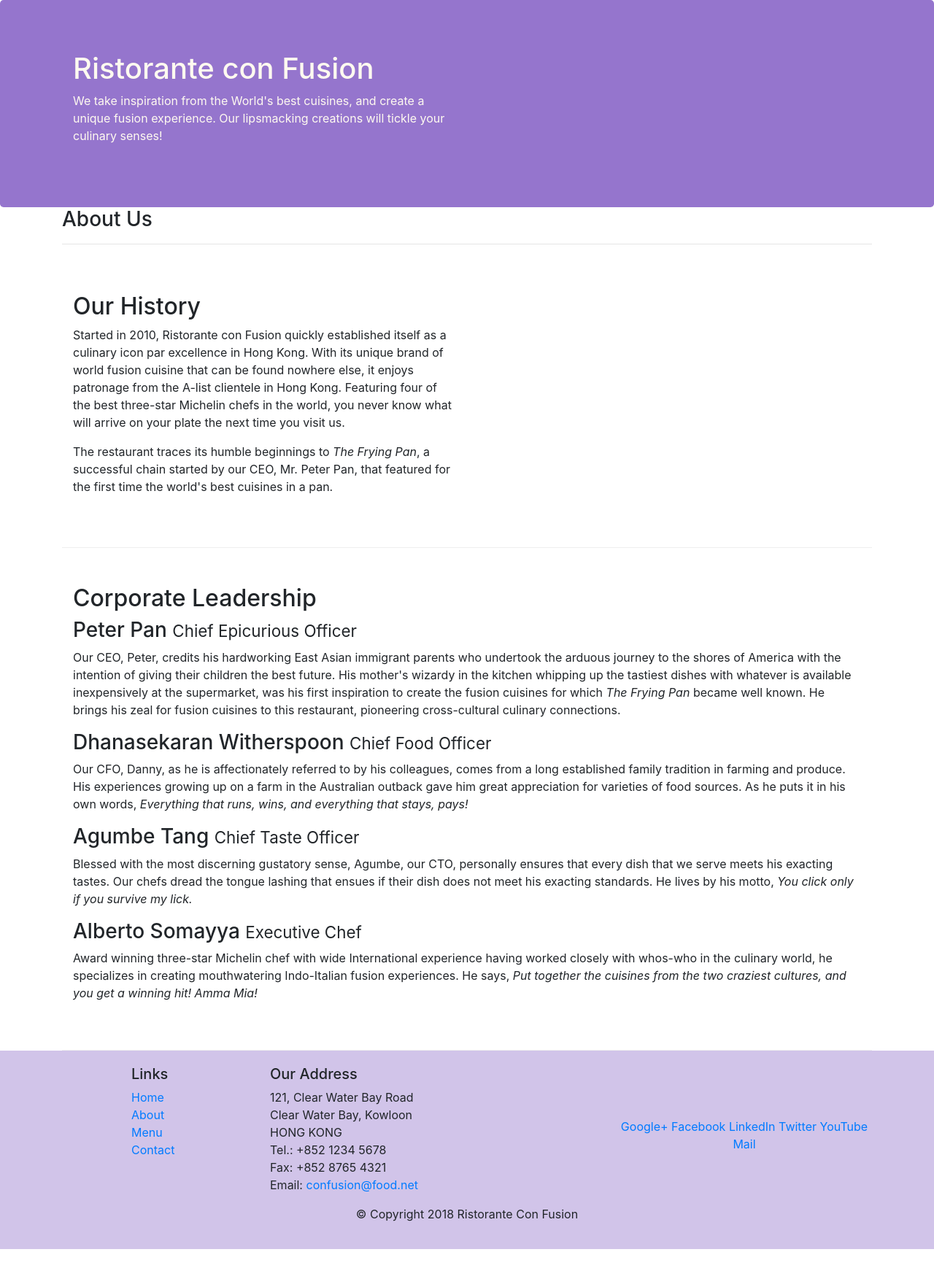
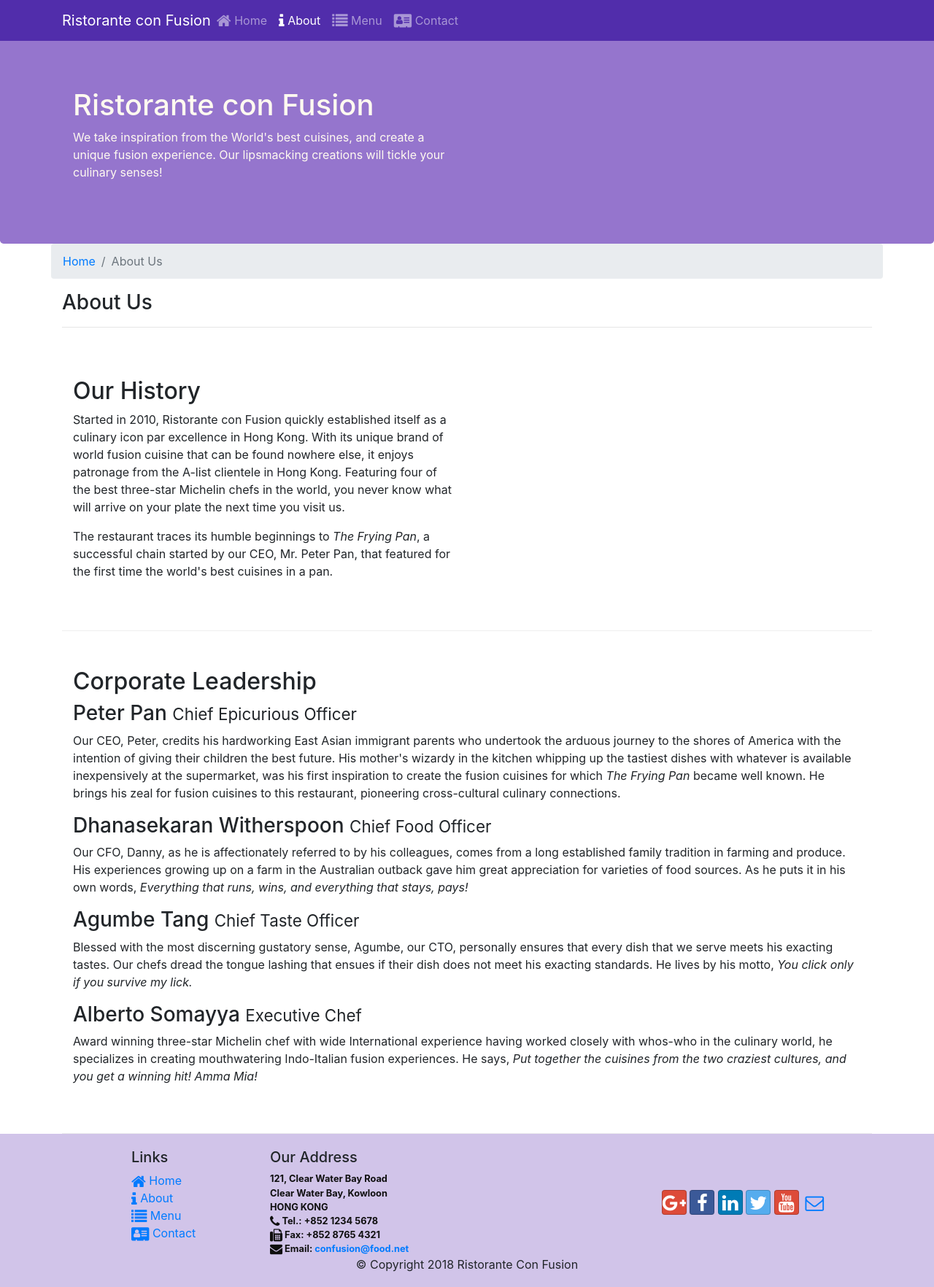
Before and after one commit to chiragxarora/BootStrap-4, a website: page aboutus.html in a window 1280 px wide. Shown: the whole page at 73% size. Before the commit the page ends 1712 px from the top, so only its background shows below. Drawn offline with nearby package versions, Linux system fonts and the light colour scheme.

Commit message:
navbar and icon fonts

```diff
--- a/aboutus.html
+++ b/aboutus.html
@@ -9,12 +9,32 @@
 
     <!-- Bootstrap CSS -->
     <link rel="stylesheet" href="node_modules/bootstrap/dist/css/bootstrap.min.css">
+    <link rel="stylesheet" href="node_modules/font-awesome/css/font-awesome.min.css">
+    <link rel="stylesheet" href="node_modules/bootstrap-social/bootstrap-social.css">
     <link rel="stylesheet" href="css/styles.css">
     <title>Ristorante Con Fusion: About Us</title>
 
 </head>
 
 <body>
+
+    <nav class="navbar navbar-dark navbar-expand-sm fixed-top">
+        <div class="container">
+            <button class="navbar-toggler" type="button" data-toggle="collapse" data-target="#Navbar">
+                <span class="navbar-toggler-icon"></span>
+            </button>
+            <a class="navbar-brand mr-auto" href="./index.html">Ristorante con Fusion</a>
+            <div class="collapse navbar-collapse" id="Navbar">
+                <ul class="navbar-nav mr-auto">
+                    <li class="nav-item"><a class="nav-link" href="./index.html"><span class="fa fa-lg fa-home"></span> Home</a></li>
+                    <li class="nav-item active"><a class="nav-link" href="#"><span class="fa fa-lg fa-info"></span> About</a></li>
+                    <li class="nav-item"><a class="nav-link" href="#"><span class="fa fa-lg fa-list"></span> Menu</a></li>
+                    <li class="nav-item"><a class="nav-link" href="#"><span class="fa fa-lg fa-address-card"></span> Contact</a></li>
+                </ul>
+            </div>
+
+        </div>
+    </nav>
 
     <header class="jumbotron">
         <div class="container">
@@ -31,13 +51,17 @@
 
     <div class="container">
         <div class="row">
+            <ol class="col-12 breadcrumb">
+                <li class="breadcrumb-item"><a href="./index.html">Home</a></li>
+                <li class="breadcrumb-item active">About Us</li>
+            </ol>
             <div class="col-12">
                <h3>About Us</h3>
                <hr>
             </div>
         </div>
 
-        <div class="row row-content">
+        <div class="row row-content align-items-center">
             <div class="col-12 col-sm-6">
                 <h2>Our History</h2>
                 <p>Started in 2010, Ristorante con Fusion quickly established itself as a culinary icon par excellence in Hong Kong. With its unique brand of world fusion cuisine that can be found nowhere else, it enjoys patronage from the A-list clientele in Hong Kong.  Featuring four of the best three-star Michelin chefs in the world, you never know what will arrive on your plate the next time you visit us.</p>
@@ -48,7 +72,7 @@
         </div>
 
 
-        <div class="row row-content">
+        <div class="row row-content align-items-center">
             <div class="col-12">
                 <h2>Corporate Leadership</h2>
                 <h3>Peter Pan <small>Chief Epicurious Officer</small></h3>
@@ -70,31 +94,31 @@
                 <div class="col-4 offset-1 col-sm-2">
                     <h5>Links</h5>
                     <ul class="list-unstyled">
-                        <li><a href="#">Home</a></li>
-                        <li><a href="#">About</a></li>
-                        <li><a href="#">Menu</a></li>
-                        <li><a href="#">Contact</a></li>
+                        <li><a href="./index.html"><span class="fa fa-lg fa-home"></span> Home</a></li>
+                        <li><a href="#"><span class="fa fa-lg fa-info"></span> About</a></li>
+                        <li><a href="#"><span class="fa fa-lg fa-list"></span> Menu</a></li>
+                        <li><a href="#"><span class="fa fa-lg fa-address-card"></span> Contact</a></li>
                     </ul>
                 </div>
                 <div class="col-7 col-sm-5">
                     <h5>Our Address</h5>
-                    <address>
+                    <address class="address">
 		              121, Clear Water Bay Road<br>
 		              Clear Water Bay, Kowloon<br>
 		              HONG KONG<br>
-		              Tel.: +852 1234 5678<br>
-		              Fax: +852 8765 4321<br>
-		              Email: <a href="mailto:confusion@food.net">confusion@food.net</a>
+		              <span class="fa fa-lg fa-phone"></span> Tel.: +852 1234 5678<br>
+		              <span class="fa fa-lg fa-fax"></span> Fax: +852 8765 4321<br>
+		              <span class="fa fa-lg fa-envelope"></span> Email: <a href="mailto:confusion@food.net">confusion@food.net</a>
 		           </address>
                 </div>
                 <div class="col-12 col-sm-4 align-self-center">
                     <div class="text-center">
-                        <a href="http://google.com/+">Google+</a>
-                        <a href="http://www.facebook.com/profile.php?id=">Facebook</a>
-                        <a href="http://www.linkedin.com/in/">LinkedIn</a>
-                        <a href="http://twitter.com/">Twitter</a>
-                        <a href="http://youtube.com/">YouTube</a>
-                        <a href="mailto:">Mail</a>
+                        <a class="btn btn-social-icon btn-google" href="http://google.com/+"><span class="fa fa-lg fa-google-plus"></span></a>
+                        <a class="btn btn-social-icon btn-facebook" href="http://www.facebook.com/profile.php?id="><span class="fa fa-lg fa-facebook"></span> </a>
+                        <a class="btn btn-social-icon btn-linkedin" href="http://www.linkedin.com/in/"><span class="fa fa-lg fa-linkedin"></span> </a>
+                        <a class="btn btn-social-icon btn-twitter" href="http://twitter.com/"><span class="fa fa-lg fa-twitter"></span> </a>
+                        <a class="btn btn-social-icon btn-google" href="http://youtube.com/"><span class="fa fa-lg fa-youtube"></span> </a>
+                        <a class="btn btn-social-icon" href="mailto:"><span class="fa fa-lg fa-envelope-o"></span> </a>
                     </div>
                 </div>
            </div>
--- a/css/styles.css
+++ b/css/styles.css
@@ -29,3 +29,12 @@
     margin: 0px;
     color: #0f0f0f;
 }
+
+body{
+    padding: 50px 0px 0px 0px;
+    z-index: 0;
+}
+
+.navbar-dark{
+    background-color: #512DAB;
+}
--- a/package.json
+++ b/package.json
@@ -15,6 +15,8 @@
   },
   "dependencies": {
     "bootstrap": "^4.0.0",
+    "bootstrap-social": "^5.1.1",
+    "font-awesome": "^4.7.0",
     "jquery": "^3.1.1",
     "popper.js": "^1.12.9"
   }
```
Also changed, not shown: index.html (+33 -13 lines), 1 other file.
